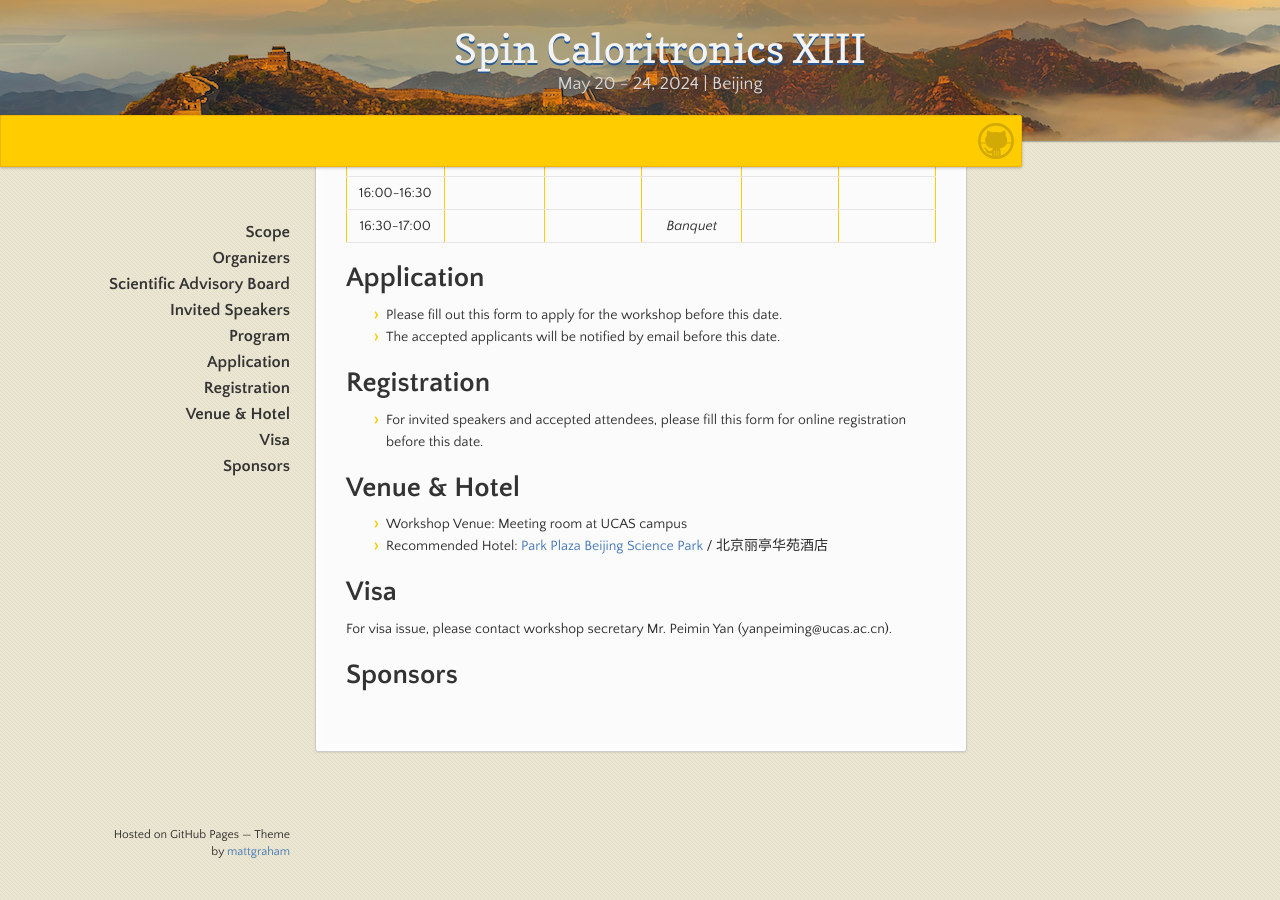
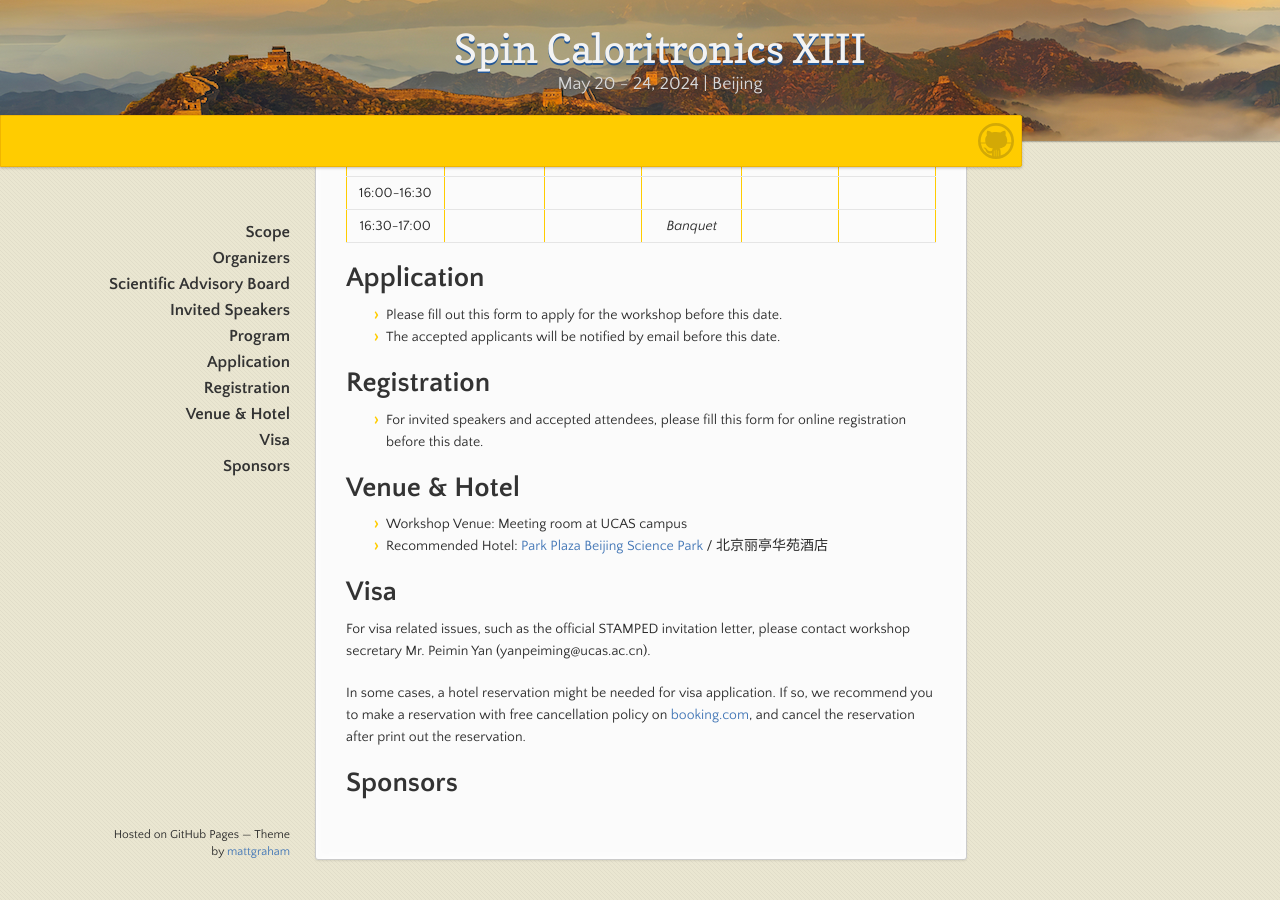
Before and after one commit to spincaloritronics/spincaloritronics.github.io, a Jekyll site: the page built from index.md, in a window 1280 px wide and 900 px high, scrolled down 1248 px. Built offline with Jekyll 4.4.1, drawn with Linux system fonts in a browser that asks for light colours; our own code applies the rules of GitHub Pages for plain Markdown files.

Commit message:
Update index.md

```diff
--- a/index.md
+++ b/index.md
@@ -70,6 +70,8 @@ Spin caloritronics encompasses the study of coupled spin, charge, and heat trans
 
 # Visa
 
-For visa issue, please contact workshop secretary Mr. Peimin Yan (yanpeiming@ucas.ac.cn).
+For visa related issues, such as the official STAMPED invitation letter, please contact workshop secretary Mr. Peimin Yan (yanpeiming@ucas.ac.cn).
+
+In some cases, a hotel reservation might be needed for visa application. If so, we recommend you to make a reservation with free cancellation policy on [booking.com](https://www.booking.com/), and cancel the reservation after print out the reservation.
 
 # Sponsors
```
